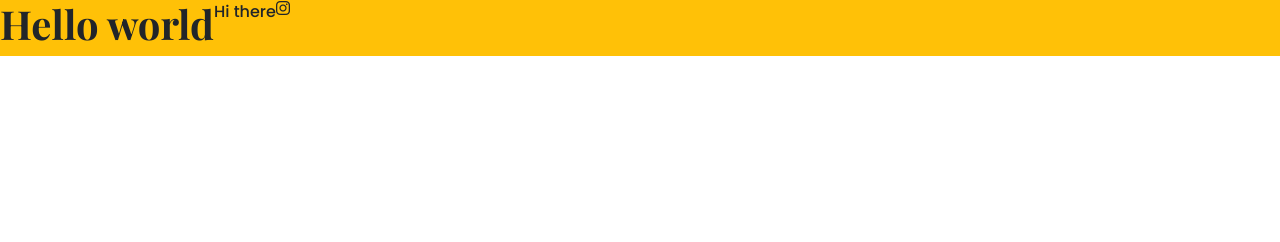
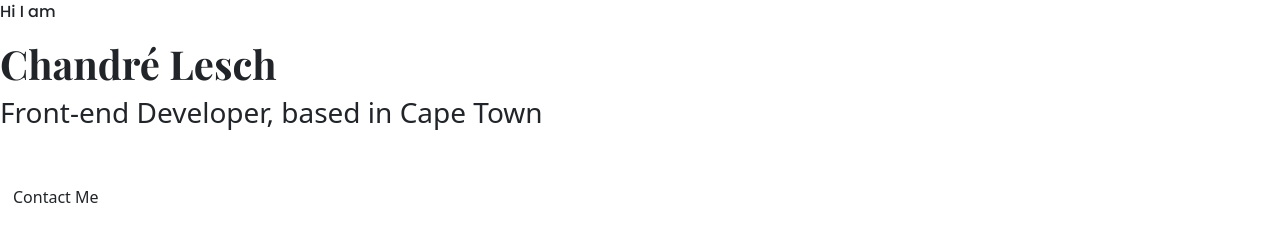
Before and after one commit to ChandreLesch/Portfolio-Project, a plain HTML site: page index.html in a window 1280 px wide. Drawn offline with nearby package versions, Linux system fonts and the light colour scheme.

Commit message:
Updated HTML

```diff
--- a/index.html
+++ b/index.html
@@ -25,13 +25,16 @@
     />
     <link rel="stylesheet" href="src/style.css" />
     <meta name="viewport" content="width=device-width, initial-scale=1.0" />
-    <title>Document</title>
+    <title>Portfolio - Chandré Lesch</title>
   </head>
   <body>
-    <div class="d-flex bg-warning">
-      <h1>Hello world</h1>
-      <p>Hi there</p>
-      <i class="fab fa-instagram" aria-hidden="true"></i>
+    <div class="Hero">
+      <p>Hi I am</p>
+      <h1>Chandré Lesch</h1>
+      <h3 class="mb-5">Front-end Developer, based in Cape Town</h3>
+      <div>
+        <a href="#" class="btn btn-branding">Contact Me</a>
+      </div>
     </div>
   </body>
 </html>
```
